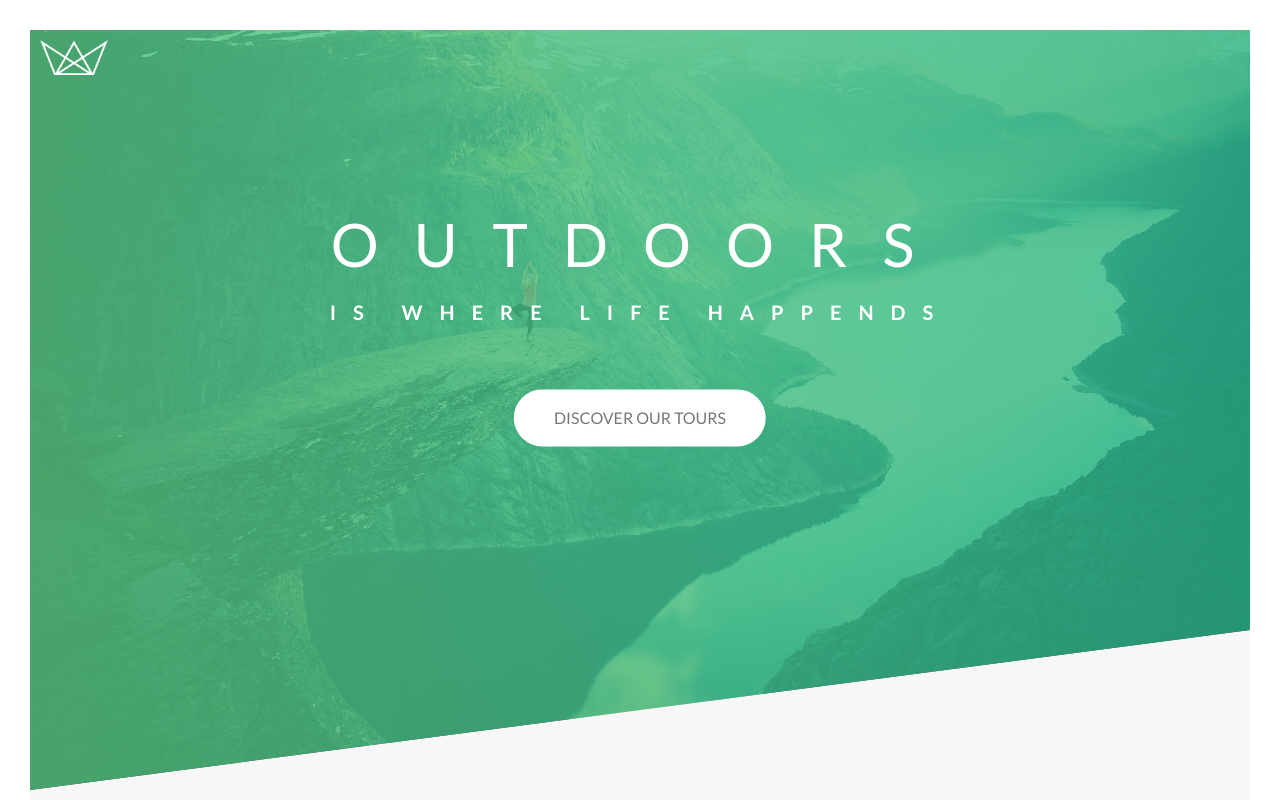
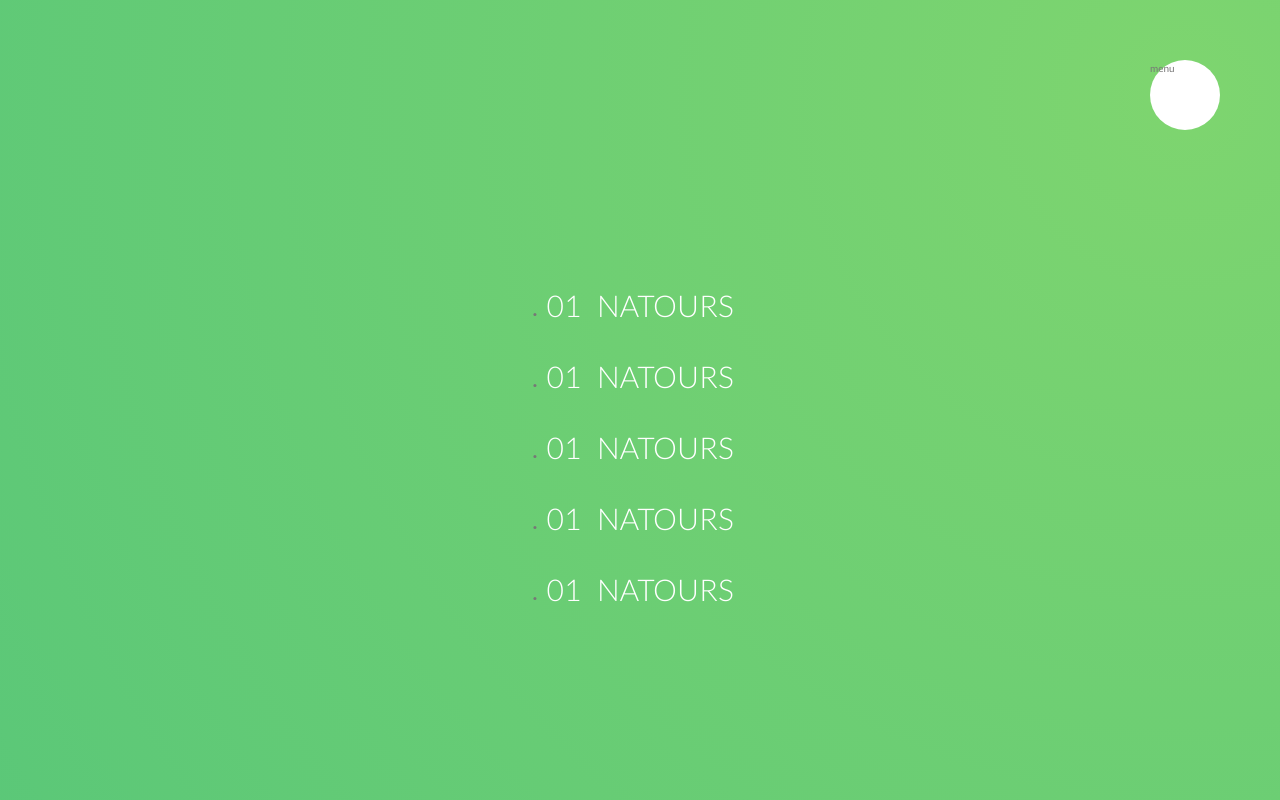
Before and after one commit to Payoshika/css_advance, a website: page Natours/starter/index.html in a window 1280 px wide. Shown: the top 800 px of the page. Drawn offline with Linux system fonts and the light colour scheme.

Commit message:
lec finished lecture 49 next is 50

```diff
--- a/Natours/sass/abstracts/_mixins.scss
+++ b/Natours/sass/abstracts/_mixins.scss
@@ -5,3 +5,11 @@
         clear: both;
     }
 }
+
+
+@mixin centerhorizontal{
+    position: absolute;
+    top: 35%;
+    left: 50%;
+    transform: translateX(-50%);
+}
--- /dev/null
+++ b/Natours/sass/layout/_navigation.scss
@@ -0,0 +1,73 @@
+.navigation{
+    &__checkbox{
+        display: none;
+    }
+
+    &__background{
+        height: 6rem;
+        width: 6rem;
+        border-radius: 50%;
+        position: fixed;
+        top: 6.5rem;
+        right: 6.5rem;
+        background-image: radial-gradient($color-primary-light,$color-primary-dark);
+        z-index: 1000;
+        transform: scale(80);
+    }
+
+    &__button{
+        background-color: $color-white;
+        height: 7rem;
+        width: 7rem;
+        border-radius: 50%;
+        position: fixed;
+        top: 6rem;
+        right: 6rem;
+        z-index: 2000;
+    }
+
+    &__nav{
+        height: 100vh;
+        width: 100vw;
+        position: fixed;
+        top: 0;
+        right: 0;
+        z-index: 1500;
+    }
+
+
+    &__list{
+        position: absolute;
+        @include centerhorizontal;
+    }
+
+    &__item{
+        margin: 1rem;
+    }
+
+    &__link{
+        &:link,&:visited{
+            display: inline-block;
+            font-size: 3rem;
+            font-weight: 300;
+            color: $color-white;
+            text-decoration: none;
+            text-transform: uppercase;
+            text-align: center;
+            background-image: linear-gradient(120deg,transparent 0%,transparent 50%, $color-white 50%);
+            background-size: 220%;
+            transition: all .4s;
+            margin-bottom: 2rem;
+
+            span{
+                margin-right: 1rem;
+                display: inline-block;
+            }
+        }
+        &:hover,&:active{
+            background-position: 100%;
+            color: $color-primary;
+            transform: translateX(1rem);
+        }
+    }
+}
--- a/Natours/sass/main.scss
+++ b/Natours/sass/main.scss
@@ -11,6 +11,7 @@
 @import "layout/header";
 @import "layout/grid";
 @import "layout/footer";
+@import "layout/navigation";
 
 
 @import "components/button";
--- a/Natours/starter/index.html
+++ b/Natours/starter/index.html
@@ -14,6 +14,20 @@
         <title>Natours | Exciting tours for adventurous people</title>
     </head>
     <body>
+        <div class="navigation">
+            <input type="checkbox" id="navi-toggle" class="navigation__checkbox">
+            <label for="navi__toggle" class="navigation__button">menu</label>
+            <div class="navigation__background">&nbsp;</div>
+            <nav class="navigation__nav">
+                <ul class="navigation__list">
+                    <li class="gavigation__item"><a href="#" class="navigation__link"><span>01</span> Natours</a></li>
+                    <li class="gavigation__item"><a href="#" class="navigation__link"><span>01</span> Natours</a></li>
+                    <li class="gavigation__item"><a href="#" class="navigation__link"><span>01</span> Natours</a></li>
+                    <li class="gavigation__item"><a href="#" class="navigation__link"><span>01</span> Natours</a></li>
+                    <li class="gavigation__item"><a href="#" class="navigation__link"><span>01</span> Natours</a></li>
+                </ul>
+            </nav>
+        </div>
         <header class="header">
         <div class="header__logo-box">
             <img src="img/logo-white.png" alt="Logo" class="header__logo">
@@ -26,70 +40,6 @@
             <a href="#" class="btn btn--white btn--animated">Discover our tours</a>
         </div>
         </header>
-        <!--
-        <section class="grid-test">
-            <div class="row">
-                <div class="col-1-of-2">
-                    col 1 of 2
-                </div>
-                <div class="col-1-of-2">
-                    col2 of 2
-                </div>
-            </div>
-            <div class="row">
-                <div class="col-1-of-3">
-                    col 1 of 3
-                </div>
-                <div class="col-1-of-3">
-                    col 1 of 3
-                </div>
-                <div class="col-1-of-3">
-                    col 1of 3
-                </div>
-            </div>
-            <div class="row">
-                <div class="col-1-of-3">
-                    col 1 of 3
-                </div>
-                <div class="col-2-of-3">
-                    col 2 of 3
-                </div>
-            </div>
-            <div class="row">
-                <div class="col-1-of-4">
-                    col 1 of 4
-                </div>
-                <div class="col-1-of-4">
-                    col 1 of 4
-                </div>
-                <div class="col-1-of-4">
-                    col 1 of 4
-                </div>
-                <div class="col-1-of-4">
-                    col 1 of 4
-                </div>
-            </div>
-            <div class="row">
-                <div class="col-1-of-4">
-                    col 1 of 4
-                </div>
-                <div class="col-1-of-4">
-                    col 1 of 4
-                </div>
-                <div class="col-2-of-4">
-                    col 2 of 4
-                </div>
-            </div>
-            <div class="row">
-                <div class="col-1-of-4">
-                    col 1 of 4
-                </div>
-                <div class="col-3-of-4">
-                    col 3 of 4
-                </div>
-            </div>
-        </section>
-        -->
         <main>
             <section class="section-about">
                 <div class="u-center-text u-margin-bottom-big">
```
Also changed, not shown: Natours/starter/css/style.css.
